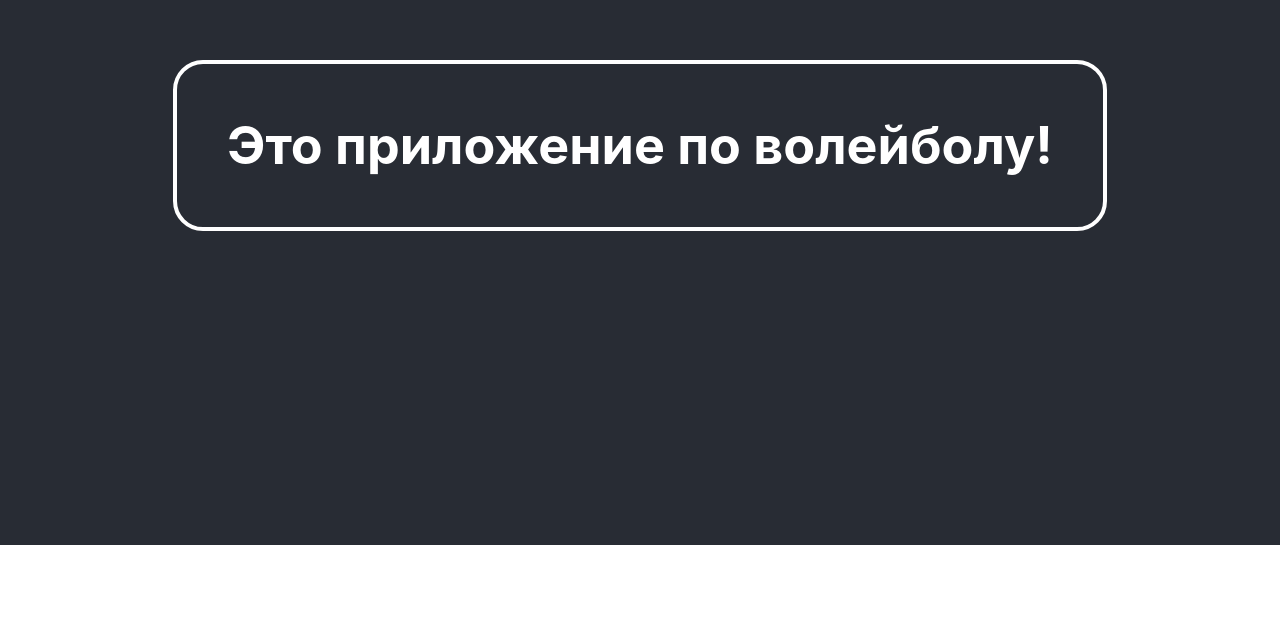
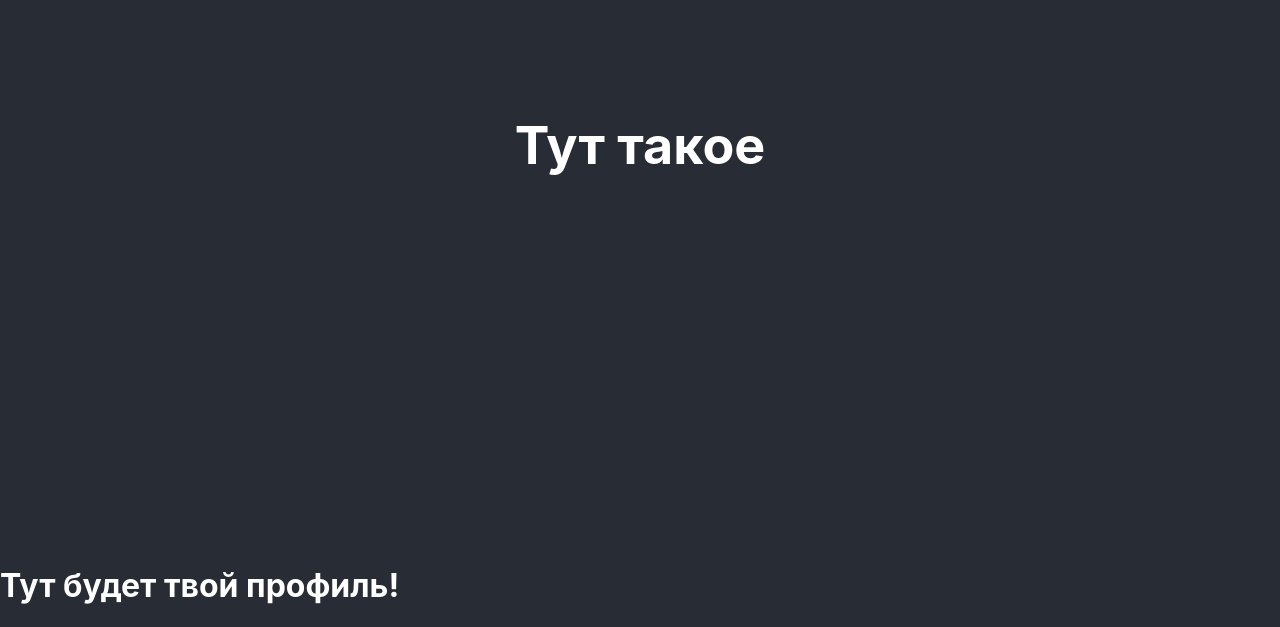
Before and after one commit to RaKeD1/sport-app, a React (Create React App) app: page / in a window 1280 px wide. Shown: the part 255-882 px from the top of the page. Before the commit the page ends 800 px from the top, so only its background shows below. Built offline with nearby package versions, Linux system fonts and the light colour scheme.

Commit message:
Добавление обертки для приложения

```diff
--- a/package.json
+++ b/package.json
@@ -10,8 +10,12 @@
     "@types/node": "^16.18.16",
     "@types/react": "^18.0.28",
     "@types/react-dom": "^18.0.11",
+    "axios": "^1.3.4",
     "react": "^18.2.0",
     "react-dom": "^18.2.0",
+    "react-redux": "^8.0.5",
+    "react-router": "^6.9.0",
+    "react-router-dom": "^6.9.0",
     "react-scripts": "5.0.1",
     "sass": "^1.59.3",
     "typescript": "^4.9.5",
--- a/src/App.scss
+++ b/src/App.scss
@@ -1,3 +1,16 @@
+body {
+  margin: 0;
+  font-family: -apple-system, BlinkMacSystemFont, 'Inter', sans-serif;
+  -webkit-font-smoothing: antialiased;
+  -moz-osx-font-smoothing: grayscale;
+  background-color: #282c34;
+  color: #fff;
+}
+
+code {
+  font-family: source-code-pro, Menlo, Monaco, Consolas, 'Courier New', monospace;
+}
+
 .App {
   text-align: center;
 }
--- a/src/App.tsx
+++ b/src/App.tsx
@@ -1,13 +1,19 @@
-import React from 'react';
-import logo from './logo.svg';
+import { Route, Routes } from 'react-router-dom';
 import './App.scss';
+import Header from './components/Header';
+import Home from './pages/Home';
 
 function App() {
   return (
-    <div className="App">
-      <header className="header">
-        <h1 className="header__title">Это приложение по волейболу!</h1>
-      </header>
+    <div className="wrapper">
+      <Header />
+      <div className="content">
+        <div className="container">
+          <Routes>
+            <Route path="/" element={<Home />}></Route>
+          </Routes>
+        </div>
+      </div>
     </div>
   );
 }
--- /dev/null
+++ b/src/components/Action.tsx
@@ -0,0 +1,6 @@
+import React from 'react';
+
+export const Action = () => {
+  return <div>Action</div>;
+};
+export default Action;
--- /dev/null
+++ b/src/components/Header.tsx
@@ -0,0 +1,13 @@
+import React from 'react';
+
+const Header: React.FC = () => {
+  return (
+    <div className="header">
+      <div className="container">
+        <h1>Тут такое</h1>
+      </div>
+    </div>
+  );
+};
+
+export default Header;
--- a/src/index.css
+++ /dev/null
@@ -1,13 +0,0 @@
-body {
-  margin: 0;
-  font-family: -apple-system, BlinkMacSystemFont, 'Segoe UI', 'Roboto', 'Oxygen',
-    'Ubuntu', 'Cantarell', 'Fira Sans', 'Droid Sans', 'Helvetica Neue',
-    sans-serif;
-  -webkit-font-smoothing: antialiased;
-  -moz-osx-font-smoothing: grayscale;
-}
-
-code {
-  font-family: source-code-pro, Menlo, Monaco, Consolas, 'Courier New',
-    monospace;
-}
--- /dev/null
+++ b/src/pages/Home.tsx
@@ -0,0 +1,9 @@
+import React from 'react';
+export const Home: React.FC = () => {
+  return (
+    <div className="profile">
+      <h1 className="profile__title">Тут будет твой профиль!</h1>
+    </div>
+  );
+};
+export default Home;
--- /dev/null
+++ b/src/pages/Login.tsx
@@ -0,0 +1,6 @@
+import React from 'react';
+
+export const Login = () => {
+  return <div>Login</div>;
+};
+export default Login;
--- /dev/null
+++ b/src/pages/Profile.tsx
@@ -0,0 +1,6 @@
+import React from 'react';
+
+export const Profile = () => {
+  return <div>Profile</div>;
+};
+export default Profile;
--- /dev/null
+++ b/src/pages/Registr.tsx
@@ -0,0 +1,5 @@
+import React from 'react';
+
+export const Registr = () => {
+  return <div>Registr</div>;
+};
```
Also changed, not shown: src/components/ActionsList.tsx (added, +7 -0 lines), src/index.tsx (+5 -6 lines), 2 other files (tests, documents, lock files or other folders).
